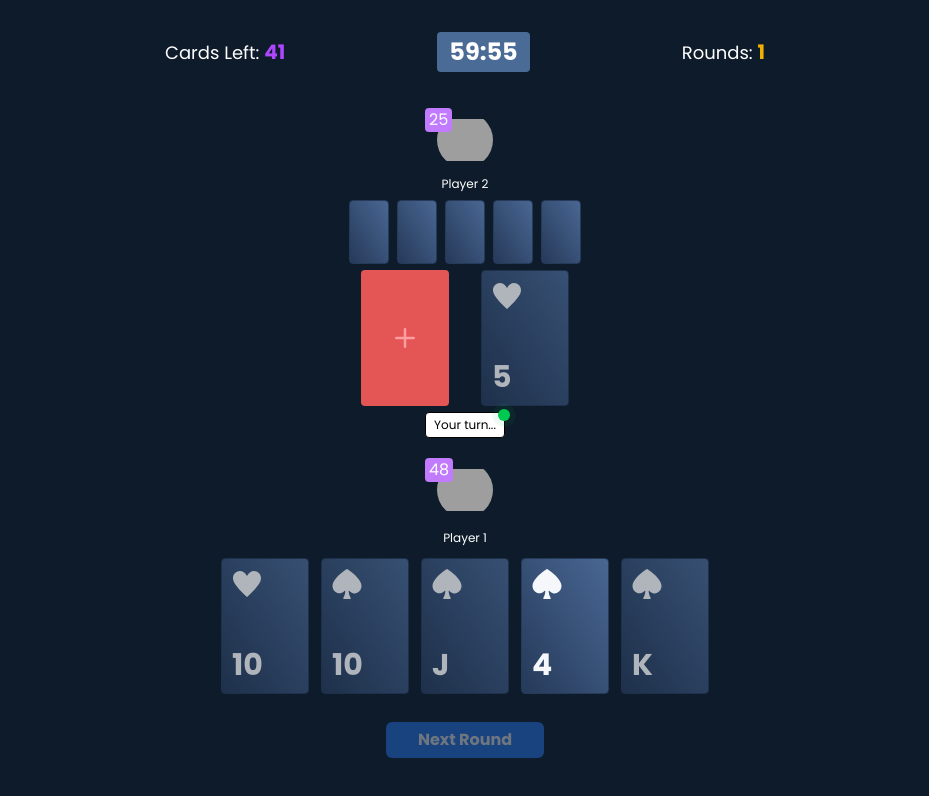
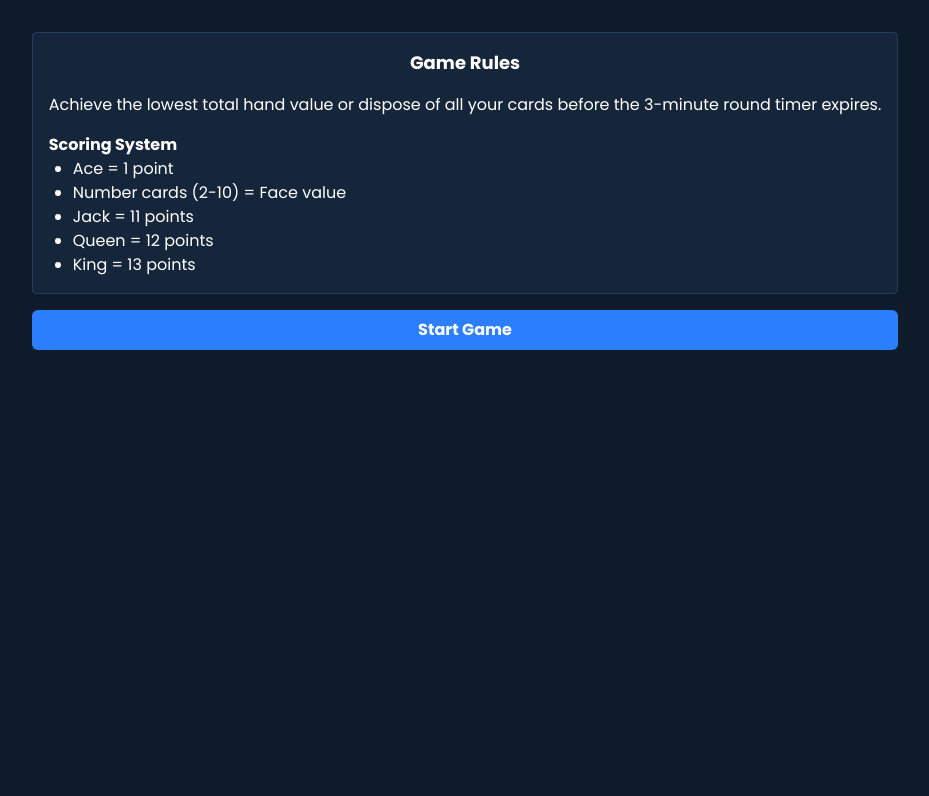
Before and after one commit to juliakroger/t-plus-code-challenge, a React (Vite) app: page / in a window 1280 px wide. Shown: the top 796 px of the page, without its empty margins (175-1104 px from the left). Built offline with nearby package versions, Linux system fonts and the light colour scheme; grey boxes are pictures that could not be loaded.

Commit message:
feat: table with past games

```diff
--- a/src/components/OponentHand.tsx
+++ b/src/components/OponentHand.tsx
@@ -1,3 +1,4 @@
+import calculateScore from "@/utils/calculateScore";
 import type { CardProps } from "@/utils/cardDeck";
 import { useMemo } from "react";
 
@@ -8,11 +9,7 @@ interface Props {
 
 const OponentHand = ({ opponentHand, isPlaying }: Props) => {
   const score = useMemo(() => {
-    const totalPoints = opponentHand.reduce(
-      (sum, card) => sum + card.points,
-      0
-    );
-    return totalPoints || 0;
+    return calculateScore(opponentHand);
   }, [opponentHand]);
 
   return (
--- a/src/components/UserHand.tsx
+++ b/src/components/UserHand.tsx
@@ -2,11 +2,11 @@ import type { CardProps } from "@/utils/cardDeck";
 import { useMemo, useState } from "react";
 import Card from "./Card";
 import { isValidPlay } from "@/utils/gameRules";
+import calculateScore from "@/utils/calculateScore";
 
 interface Props {
   userHand: CardProps[];
   isPlaying: boolean;
-  userDrawThisRound: boolean;
   handleNextRound: (selectedCards?: CardProps[]) => void;
   topCardDiscarded: CardProps;
 }
@@ -14,7 +14,6 @@ interface Props {
 const UserHand = ({
   userHand,
   isPlaying,
-  userDrawThisRound,
   handleNextRound,
   topCardDiscarded,
 }: Props) => {
@@ -33,8 +32,7 @@ const UserHand = ({
   };
 
   const score = useMemo(() => {
-    const totalPoints = userHand.reduce((sum, card) => sum + card.points, 0);
-    return totalPoints || 0;
+    return calculateScore(userHand);
   }, [userHand]);
 
   return (
@@ -62,16 +60,20 @@ const UserHand = ({
 
       <div className="flex justify-center gap-3">
         {userHand.length ? (
-          userHand.map((card, index) => (
+          userHand.map((card, index) => {
+            const isValid = isValidPlay(card, topCardDiscarded);
+
+            return (
               <Card
                 key={`card-${card.type}-${card.value}-${index}`}
                 onClick={() => handleCardClick(index)}
                 type={card.type}
                 value={card.value}
                 isSelected={selectedCards.includes(index)}
-              isDisabled={!isPlaying || !isValidPlay(card, topCardDiscarded)}
+                isDisabled={!isPlaying || !isValid}
               />
-          ))
+            );
+          })
         ) : (
           <div className="w-22 h-34 p-2.5 rounded bg-surface border border-glow border-dashed" />
         )}
@@ -84,9 +86,7 @@ const UserHand = ({
             handleNextRound(selectedCards.map((i) => userHand[i]));
             setSelectedCards([]);
           }}
-          disabled={
-            !isPlaying || (!userDrawThisRound && selectedCards.length === 0)
-          }
+          disabled={!isPlaying || selectedCards.length === 0}
         >
           Next Round
         </button>
--- a/src/pages/Game.tsx
+++ b/src/pages/Game.tsx
@@ -7,15 +7,15 @@ import GameHeader from "@/components/GameHeader";
 import OponentHand from "@/components/OponentHand";
 import UserHand from "@/components/UserHand";
 import type { CardProps } from "@/utils/cardDeck";
+import calculateScore from "@/utils/calculateScore";
 
 interface Props {
-  onGameEnd: (score: number) => void;
+  onGameEnd: (userScore: number, opponentScore: number) => void;
 }
 
 const Game = ({ onGameEnd }: Props) => {
   const [state, send] = useMachine(gameMachine);
   const {
-    userDrawThisRound,
     currentPlayer,
     round,
     timeLeft,
@@ -40,7 +40,12 @@ const Game = ({ onGameEnd }: Props) => {
   }, [state, send]);
 
   useEffect(() => {
-    if (timeLeft <= 0) onGameEnd(0);
+    if (timeLeft <= 0) {
+      const userPoints = calculateScore(userHand);
+      const opponentPoints = calculateScore(opponentHand);
+
+      onGameEnd(userPoints, opponentPoints);
+    }
     // TODO: open a modal with score if user won or not
   }, [timeLeft, onGameEnd]);
 
@@ -66,9 +71,7 @@ const Game = ({ onGameEnd }: Props) => {
         <div className="flex gap-8">
           <button
             onClick={onDrawCard}
-            disabled={
-              currentPlayer !== "user" || !deck.length || userDrawThisRound
-            }
+            disabled={currentPlayer !== "user" || !deck.length}
             className="w-22 h-34 p-2.5 rounded bg-deck-card flex items-center justify-center disabled:opacity-40 cursor-pointer disabled:cursor-not-allowed"
           >
             <Plus />
@@ -88,7 +91,6 @@ const Game = ({ onGameEnd }: Props) => {
         <UserHand
           userHand={userHand}
           isPlaying={currentPlayer === "user"}
-          userDrawThisRound={userDrawThisRound}
           handleNextRound={handleNextRound}
           topCardDiscarded={discardPile[0]}
         />
--- a/src/pages/Home.tsx
+++ b/src/pages/Home.tsx
@@ -1,12 +1,35 @@
-import { useState } from "react";
+import { useEffect, useState } from "react";
 import Game from "@/pages/Game";
 
 const Home = () => {
-  const [gameStarted, setGameStarted] = useState(true);
+  const [gameStarted, setGameStarted] = useState(false);
+  const [gameResults, setGameResults] = useState<GameResult[]>([]);
 
-  const handleGameEnd = () => {
+  const handleGameEnd = (userScore: number, opponentScore: number) => {
     setGameStarted(false);
+
+    const gameResult = {
+      userScore,
+      opponentScore,
+      date: new Date().toISOString(),
+    };
+
+    const previousResults = JSON.parse(
+      localStorage.getItem("gameResults") || "[]"
+    );
+
+    const updatedResults = [...previousResults, gameResult];
+
+    setGameResults(updatedResults);
+    localStorage.setItem("gameResults", JSON.stringify(updatedResults));
   };
+
+  useEffect(() => {
+    const storedResults = JSON.parse(
+      localStorage.getItem("gameResults") || "[]"
+    );
+    setGameResults(storedResults);
+  }, []);
 
   return (
     <div className="h-lvh flex flex-col items-center p-8">
@@ -38,6 +61,41 @@ const Home = () => {
           >
             Start Game
           </button>
+
+          {gameResults.length > 0 && (
+            <div className="mt-6 p-4 bg-surface border border-glow rounded">
+              <h2 className="font-bold mb-6 text-white">Past Game Results</h2>
+              <table className="w-full text-left text-sm">
+                <thead>
+                  <tr className="text-white border-b border-panel">
+                    <th className="p-2"></th>
+                    <th className="p-2">Date</th>
+                    <th className="p-2">Score</th>
+                  </tr>
+                </thead>
+                <tbody>
+                  {gameResults.map((result, index) => (
+                    <tr key={index} className="text-white">
+                      <td className="p-2">
+                        {result.userScore < result.opponentScore ? (
+                          <span className="text-green-500 font-bold">WON</span>
+                        ) : (
+                          <span className="text-red-500">LOST</span>
+                        )}
+                      </td>
+
+                      <td className="p-2">
+                        {new Date(result.date).toLocaleString()}
+                      </td>
+                      <td className="p-2">
+                        {result.userScore} v. {result.opponentScore}
+                      </td>
+                    </tr>
+                  ))}
+                </tbody>
+              </table>
+            </div>
+          )}
         </div>
       )}
     </div>
--- a/src/state/gameMachine.ts
+++ b/src/state/gameMachine.ts
@@ -1,5 +1,6 @@
 import { createMachine, assign } from "xstate";
 import { generateDeck, type CardProps } from "@/utils/cardDeck";
+import { getValidCards } from "@/utils/gameRules";
 
 export interface Player {
   id: string;
@@ -14,7 +15,6 @@ export interface GameContext {
   timeLeft: number;
   currentPlayer: "user" | "opponent";
   round: number;
-  userDrawThisRound: boolean;
 }
 
 export type GameEvent =
@@ -25,8 +25,7 @@ export type GameEvent =
   | { type: "USER_DRAW" };
 
 const INITIAL_DRAW_AMOUNT = 5;
-// const ROUND_TIME_SECONDS = 180;
-const ROUND_TIME_SECONDS = 3600;
+const ROUND_TIME_SECONDS = 180;
 
 export const gameMachine = createMachine<GameContext, GameEvent>(
   {
@@ -40,7 +39,6 @@ export const gameMachine = createMachine<GameContext, GameEvent>(
       timeLeft: ROUND_TIME_SECONDS,
       currentPlayer: "user",
       round: 1,
-      userDrawThisRound: false,
     },
     states: {
       idle: {
@@ -53,16 +51,23 @@ export const gameMachine = createMachine<GameContext, GameEvent>(
       },
       ready: {
         on: {
-          TICK: [
-            {
-              actions: "decrementTimer",
-            },
-          ],
+          TICK: { actions: "decrementTimer" },
           USER_DRAW: {
+            target: "opponentTurn",
             actions: "userDrawCard",
           },
           USER_PLAY: {
+            target: "opponentTurn",
             actions: "userPlayCards",
+          },
+        },
+      },
+      opponentTurn: {
+        entry: "opponentPlay",
+        after: {
+          2000: {
+            target: "ready",
+            actions: "endOpponentTurn",
           },
         },
       },
@@ -71,6 +76,7 @@ export const gameMachine = createMachine<GameContext, GameEvent>(
   {
     actions: {
       setupGame: assign(({ context }) => {
+        console.log("SETUP GAME");
         const deck = generateDeck();
         const userHand: CardProps[] = [];
         const opponentHand: CardProps[] = [];
@@ -97,18 +103,22 @@ export const gameMachine = createMachine<GameContext, GameEvent>(
         timeLeft: ({ context }) => context.timeLeft - 1,
       }),
       userDrawCard: assign(({ context }) => {
-        console.log("DRAWING CARD", context);
         if (!context.deck.length) return {};
 
         const [card, ...rest] = context.deck;
 
+        console.log("USER DRAW CARD", card);
+
         return {
+          round: context.round + 1,
+          currentPlayer: "opponent",
           deck: rest,
           userHand: [...context.userHand, card],
-          userDrawThisRound: true,
         };
       }),
       userPlayCards: assign(({ context, event }) => {
+        console.log("USER PLAY CARD", event.cards);
+
         if (!event.cards) {
           return {
             round: context.round + 1,
@@ -132,6 +142,41 @@ export const gameMachine = createMachine<GameContext, GameEvent>(
           discardPile: [...event.cards, ...context.discardPile],
         };
       }),
+      opponentPlay: assign(({ context }) => {
+        const topCard = context.discardPile[0];
+        const validCards = getValidCards(context.opponentHand, topCard);
+
+        if (validCards.length) {
+          console.log("OPPONENT PLAY CARD", validCards);
+
+          const updatedOponentHand = context.opponentHand.filter(
+            (userCard) =>
+              !validCards.some(
+                (selectedCard) =>
+                  userCard.type === selectedCard.type &&
+                  userCard.value === selectedCard.value
+              )
+          );
+
+          return {
+            opponentHand: updatedOponentHand,
+            discardPile: [...validCards, ...context.discardPile],
+          };
+        } else {
+          const [card, ...rest] = context.deck;
+
+          console.log("OPPONENT DRAW CARD", card);
+
+          return {
+            opponentHand: [...context.opponentHand, card],
+            deck: rest,
+          };
+        }
+      }),
+      endOpponentTurn: assign(({ context }) => ({
+        currentPlayer: "user",
+        round: context.round + 1,
+      })),
     },
   }
 );
--- /dev/null
+++ b/src/utils/calculateScore.ts
@@ -0,0 +1,8 @@
+import type { CardProps } from "./cardDeck";
+
+const calculateScore = (cards: CardProps[]) => {
+  const totalPoints = cards.reduce((sum, card) => sum + card.points, 0);
+  return totalPoints || 0;
+};
+
+export default calculateScore;
--- a/src/utils/gameRules.ts
+++ b/src/utils/gameRules.ts
@@ -1,7 +1,7 @@
 import type { CardProps } from "@/utils/cardDeck";
 
 export function isValidPlay(card: CardProps, topCard: CardProps): boolean {
-  return card.value === topCard.value || card.points + 1 === topCard.points;
+  return card.points === topCard.points || card.points === topCard.points + 1;
 }
 
 export function getValidCards(
```
Lines whose indentation alone changed are shown as unchanged.
